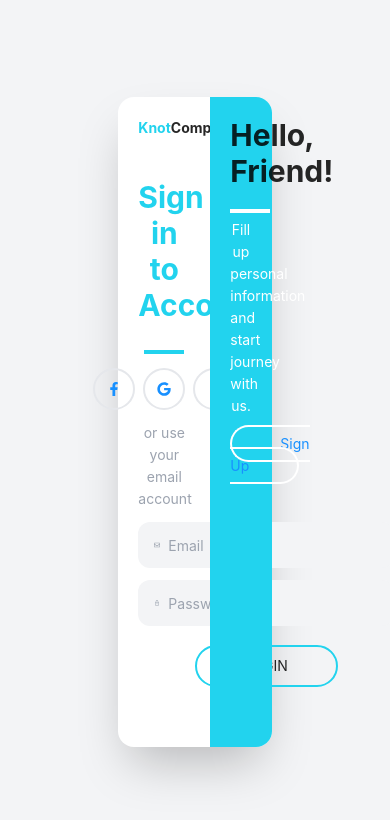
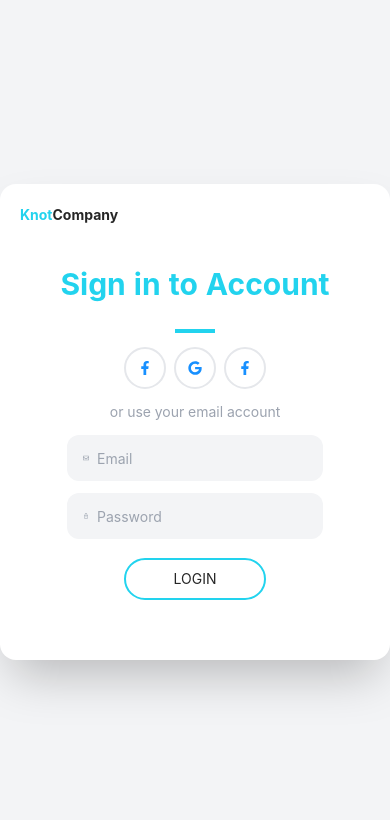
Before and after one commit to TeamHero6/knot-client, a React (Create React App) app: page /login in a window 390 px wide. Shown: the top 820 px of the page. Built offline with nearby package versions, Linux system fonts and the light colour scheme; the HTML template or start-up script is replaced by a standard one.

Commit message:
size and spacing upated for responsive version

```diff
--- a/src/Components/Pages/Authentications/Login/Login.js
+++ b/src/Components/Pages/Authentications/Login/Login.js
@@ -15,9 +15,9 @@ const Login = () => {
         console.log("Clicked");
     };
     return (
-        <section className="flex justify-center items-center w-full flex-1 text-center px-20 bg-gray-100 h-[100vh]">
-            <div className="bg-white rounded-2xl shadow-2xl flex w-2/3 max-w-4xl">
-                <div className="w-3/5 p-5">
+        <section className="flex justify-center items-center w-full flex-1 text-center md:px-20 bg-gray-100 h-[100vh]">
+            <div className="bg-white rounded-2xl shadow-2xl md:flex w-[100%] md:w-3/4 lg:w-2/3 max-w-4xl">
+                <div className="w-full lg:w-3/5 p-5">
                     <div className="text-left font-bold">
                         <span className="text-cyan-400">Knot</span>Company
                     </div>
@@ -142,7 +142,7 @@ const Login = () => {
                     </div>
                 </div>{" "}
                 {/*Sign in section */}
-                <div className="bg-cyan-400 w-2/5 p-5 text-white rounded-tr-2xl rounded-br-2xl md:py-36 md:px-12">
+                <div className="hidden md:block bg-cyan-400 lg:w-2/5 p-5 text-white rounded-tr-2xl rounded-br-2xl md:py-36 md:px-4 lg:px-12">
                     <h2 className="font-bold text-3xl mb-2">Hello, Friend!</h2>
                     <div className="border-2 w-10 border-white inline-block"></div>
                     <p className="mb-4">
@@ -150,7 +150,7 @@ const Login = () => {
                     </p>
                     <Link
                         to="/signup"
-                        className="border-2 border-white rounded-full px-12 py-2 hover:bg-white hover:text-cyan-400 duration-500 transition-all"
+                        className="border-2 border-white rounded-full md:px-3 lg:px-12 py-2 hover:bg-white hover:text-cyan-400 duration-500 transition-all"
                     >
                         Sign Up
                     </Link>
```
